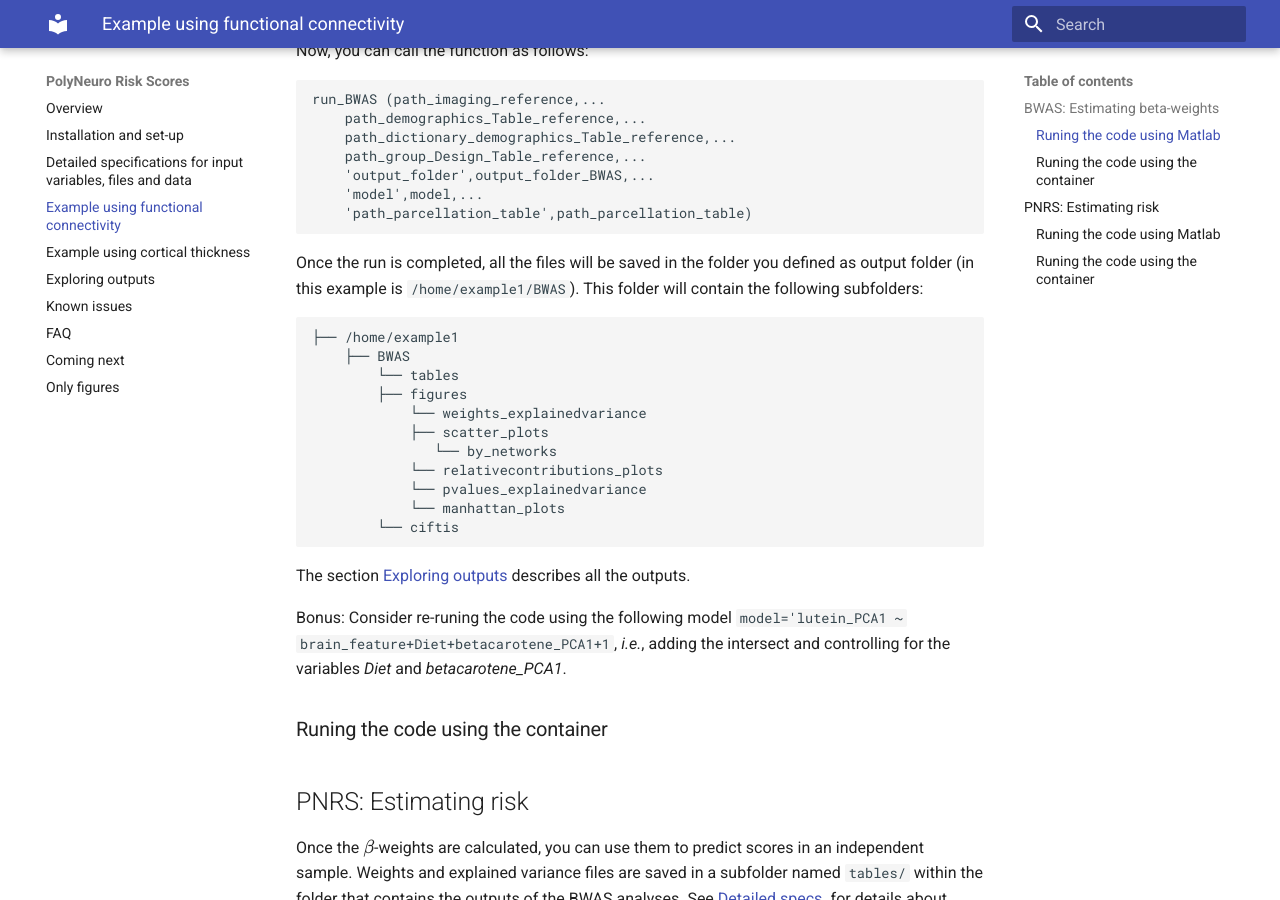
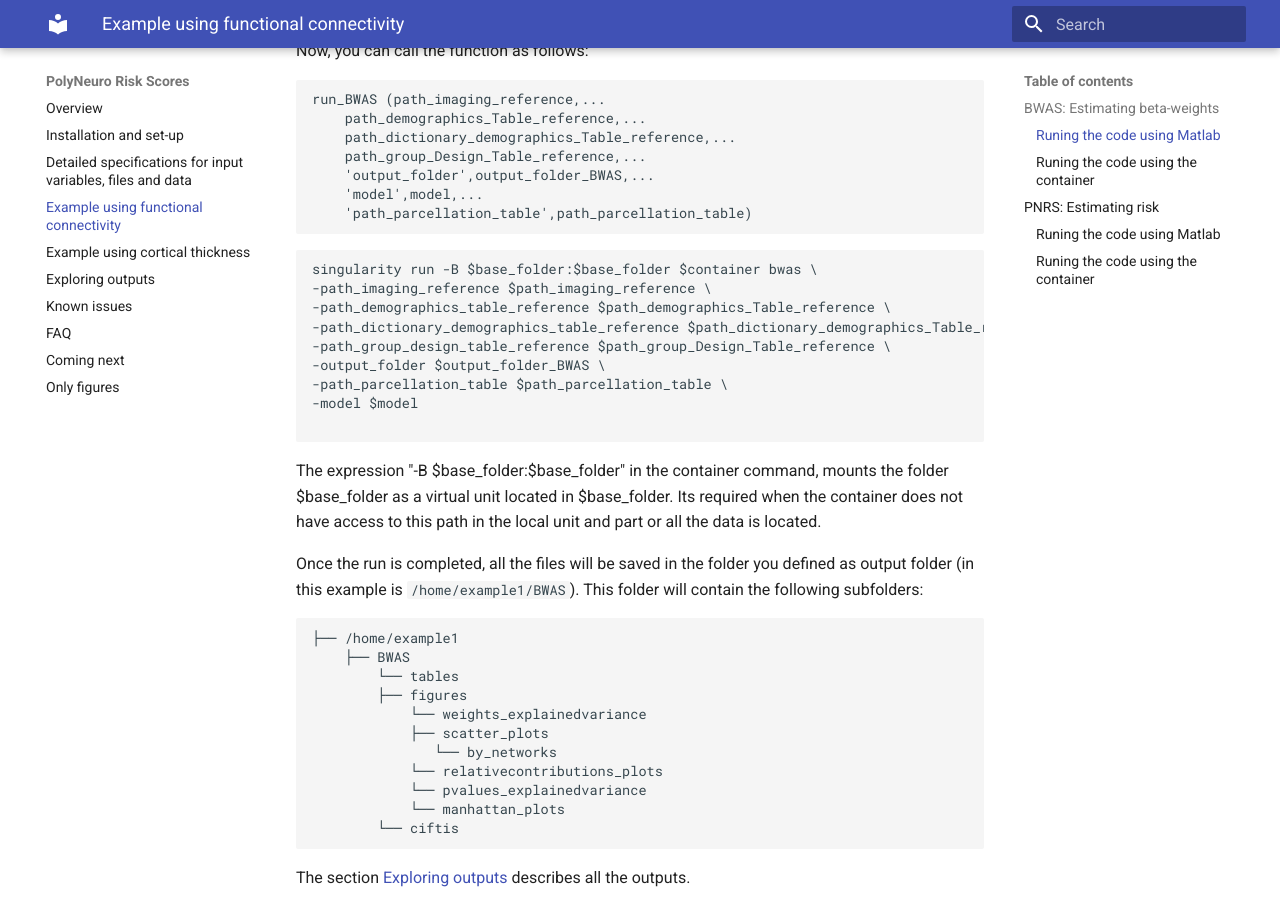
Before and after one commit to omiranda/polyneuro_risk_score, an MkDocs documentation site: the page built from docs/basic_example.md, in a window 1280 px wide and 900 px high, scrolled down 1258 px. Built offline with MkDocs 1.6.1 and Material for MkDocs 9.7.7, drawn with Linux system fonts in a browser that asks for light colours; formulas are drawn with MathJax 3.

Commit message:
add container usage examples

````diff
--- a/docs/basic_example.md
+++ b/docs/basic_example.md
@@ -45,6 +45,20 @@ run_BWAS (path_imaging_reference,...
     'model',model,...
     'path_parcellation_table',path_parcellation_table)
 ```
+
+```Container
+singularity run -B $base_folder:$base_folder $container bwas \
+-path_imaging_reference $path_imaging_reference \
+-path_demographics_table_reference $path_demographics_Table_reference \
+-path_dictionary_demographics_table_reference $path_dictionary_demographics_Table_reference \
+-path_group_design_table_reference $path_group_Design_Table_reference \
+-output_folder $output_folder_BWAS \
+-path_parcellation_table $path_parcellation_table \
+-model $model
+
+```
+The expression "-B $base_folder:$base_folder" in the container command, mounts the folder $base_folder as a virtual unit located in $base_folder. Its required
+when the container does not have access to this path  in the local unit and part or all the data is located.
 
 Once the run is completed, all the files will be saved in the folder you defined as output folder (in this example is `/home/example1/BWAS`). This folder will contain the following subfolders:
 
````
